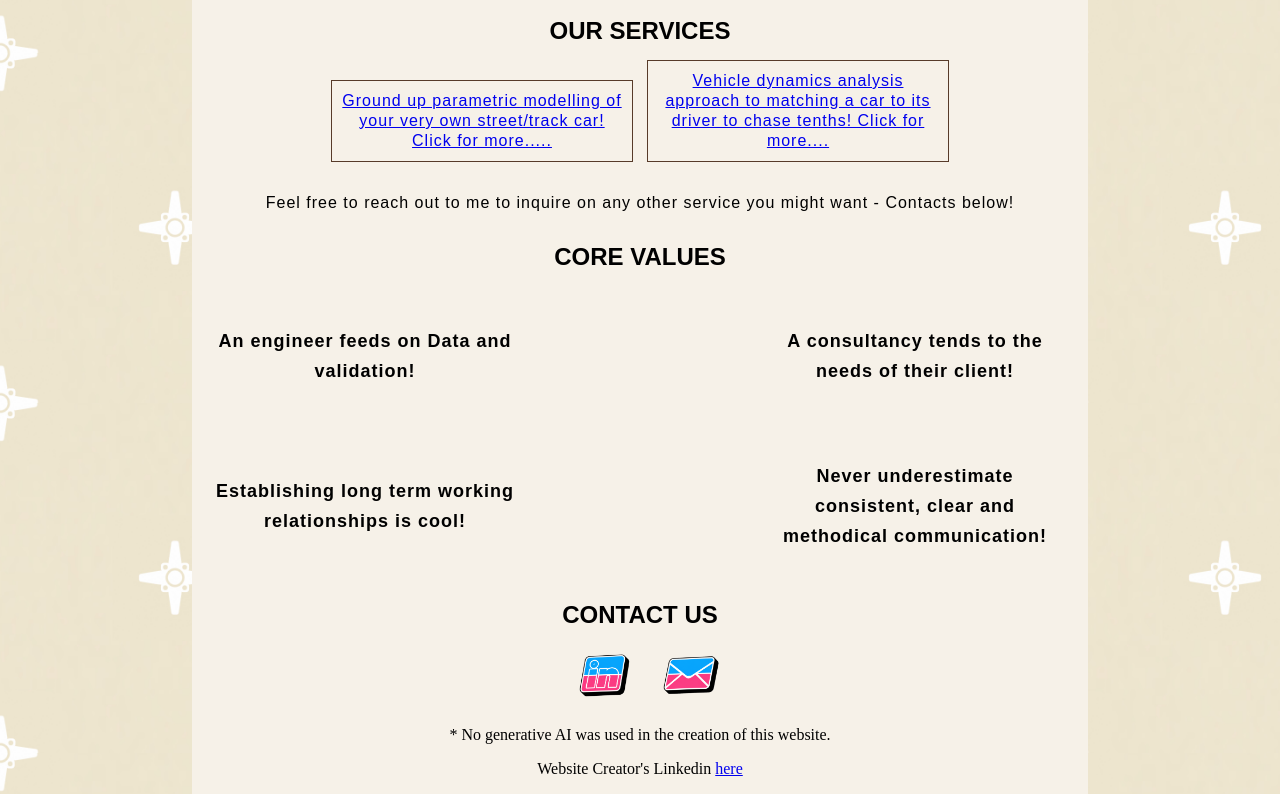
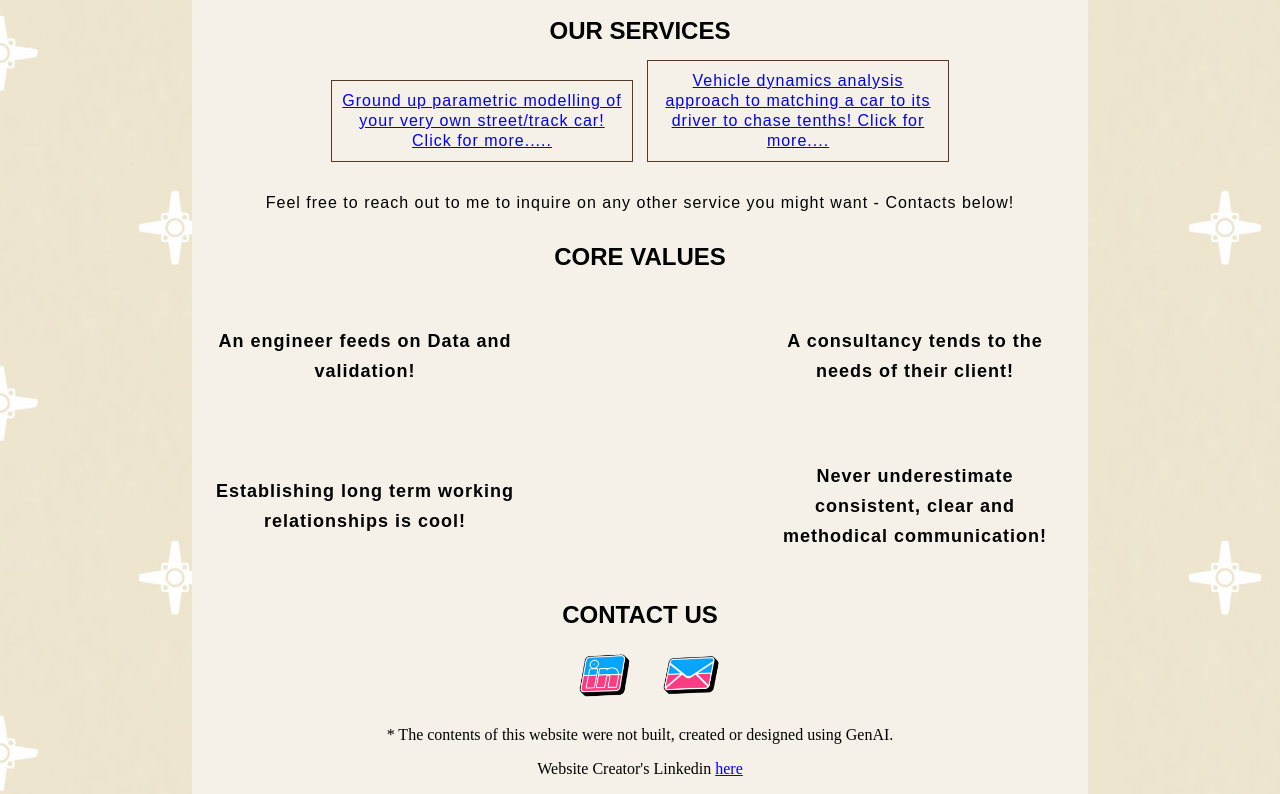
Before and after one commit to pothap123/garage-v, a plain HTML site: page index.html in a window 1280 px wide. Shown: the part 1347-2141 px from the top of the page. Drawn offline with Linux system fonts and the light colour scheme.

Commit message:
Update Disclaimer Message

```diff
--- a/index.html
+++ b/index.html
@@ -71,7 +71,7 @@
                 </li>
             </ul>
 
-            <p>* No generative AI was used in the creation of this website.</p>
+            <p>* The contents of this website were not built, created or designed using GenAI.</p>
             <p>Website Creator's Linkedin <a href="https://www.linkedin.com/in/kavya-pothapragada-6a8331228/" target="_blank">here</a></p>
         </section>
         </section>
```
